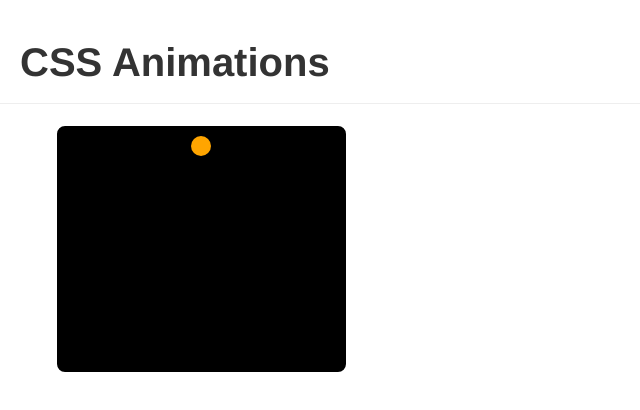
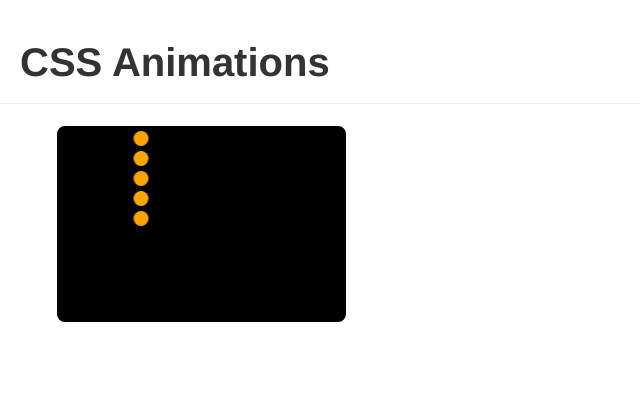
Before and after one commit to cchrispy/animations, a React app: page / in a window 1280 px wide. Shown: the top 410 px of the page, without its empty margins (0-640 px from the left). Built offline with nearby package versions, Linux system fonts and the light colour scheme.

Commit message:
vibrate keyframes

```diff
--- a/src/components/Box.jsx
+++ b/src/components/Box.jsx
@@ -20,8 +20,11 @@ class Box extends Component {
     // )
     return (
       <div className={`col-lg-3 col-md-4 col-sm-6 box text-center`} >
-        <div className='ball'>
-        </div>
+        <div className='ball vibrate'></div>
+        <div className='ball vibrate'></div>
+        <div className='ball vibrate'></div>
+        <div className='ball vibrate'></div>
+        <div className='ball vibrate'></div>
       </div>
     )
   }
--- a/src/styles/animations.scss
+++ b/src/styles/animations.scss
@@ -1,3 +1,17 @@
+@keyframes vibrate {
+  0% {
+    transform: translateX(0px);
+  }
+  25% {
+    transform: translateX(100px);
+  }
+  75% {
+    transform: translateX(-100px);
+  }
+  100% {
+    transform: translateX(0px);
+  }
+}
 
 @keyframes bounce {
   0% {
--- a/src/styles/styles.scss
+++ b/src/styles/styles.scss
@@ -7,7 +7,7 @@
 }
 
 .box {
-  height: 250px;
+  height: 200px;
   border: 2px solid white;
   border-radius: 10px;
   background-color: black;
@@ -26,13 +26,17 @@
 }
 
 .ball {
-  height: 20px;
-  width: 20px;
-  margin: 10px auto;
+  height: 15px;
+  width: 15px;
+  margin: 5px auto;
+  padding: 0px;
   border-radius: 50%;
   background-color: orange;
-  // animation-name: bounce;
-  // animation-duration: 1s;
-  // animation-iteration-count: 4;
-  // animation-direction: alternate;
 }
+
+.vibrate {
+  animation-name: vibrate;
+  animation-duration: 3s;
+  animation-timing-function: ease;
+  animation-iteration-count: infinite;
+}
```
